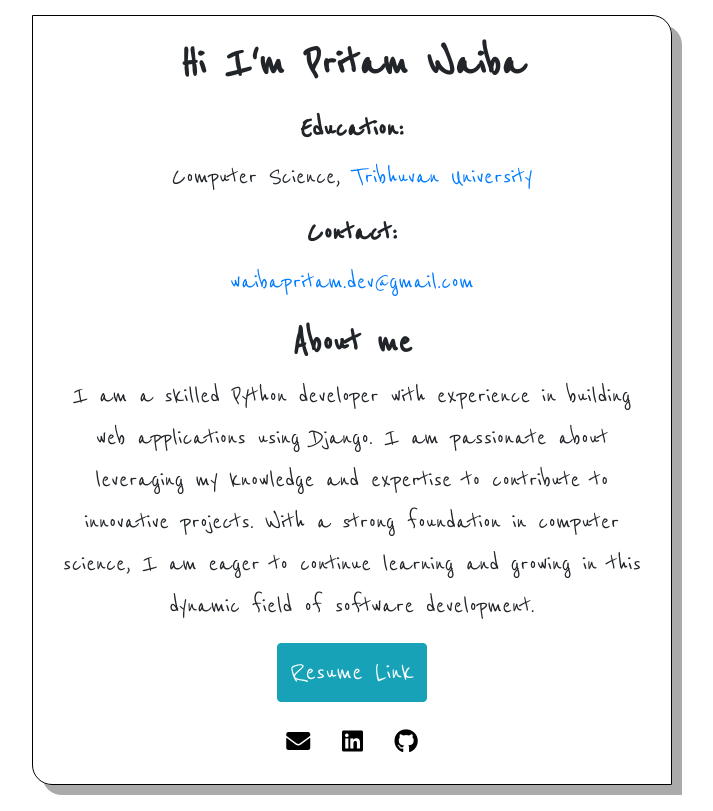
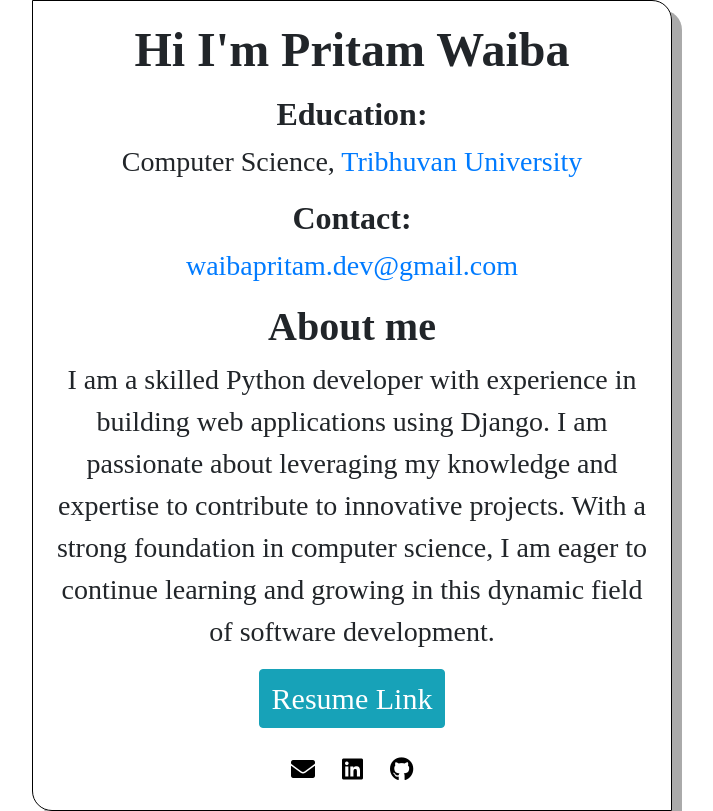
Before and after one commit to Pritam055/portfolio, a plain HTML site: page index.html in a window 1280 px wide. Shown: the whole page, without its empty margins (288-1001 px from the left). Drawn offline with nearby package versions, Linux system fonts and the light colour scheme.

Commit message:
Update index.html

```diff
--- a/index.html
+++ b/index.html
@@ -19,7 +19,7 @@
 
     <style>
       body {
-        font-family: "Reenie Beanie", cursive;
+        font-family: "Mynerve";
         font-size: 28px;
       }
       .container {
```
